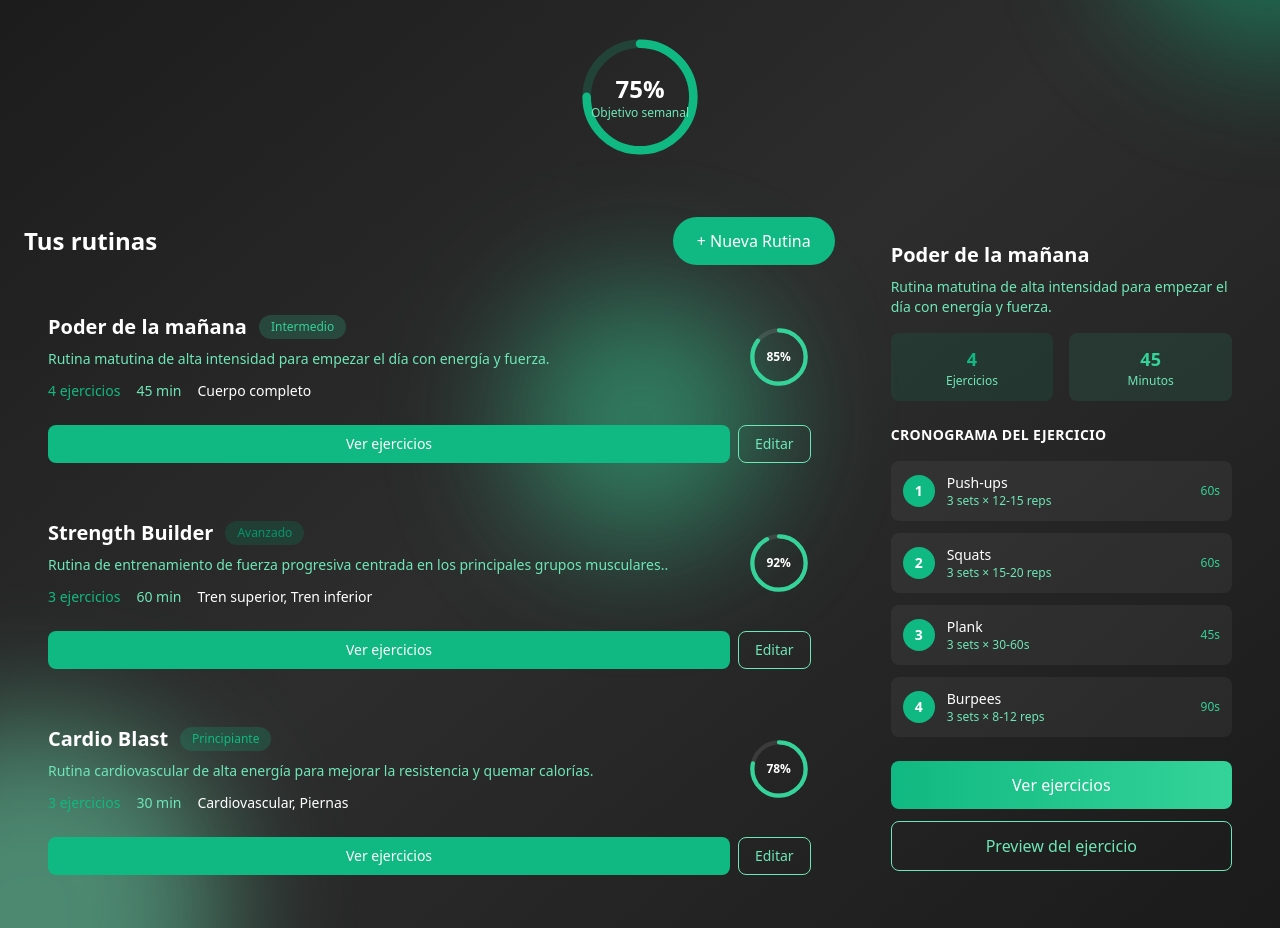
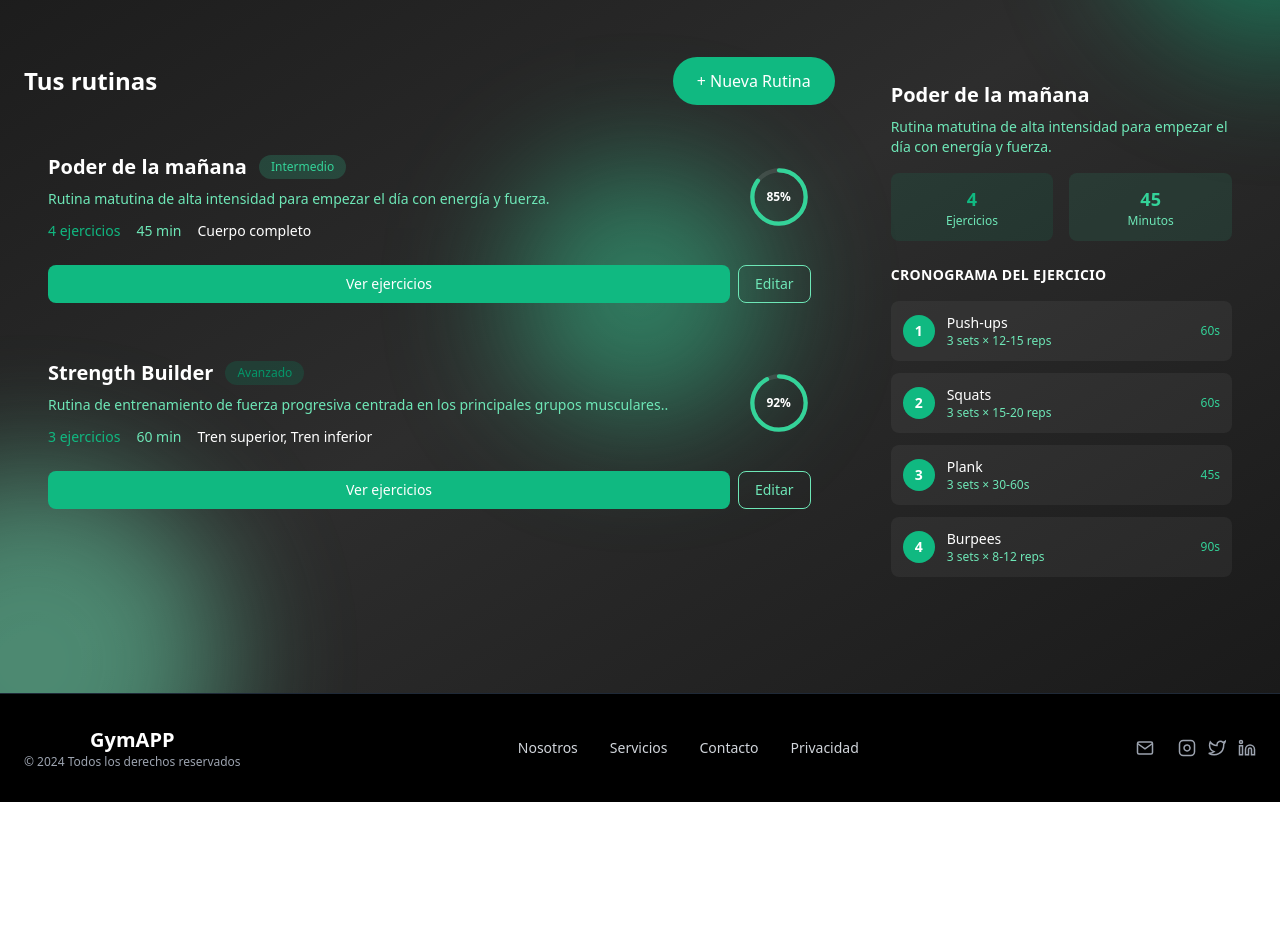
Before and after one commit to IgnacioBarraza/Angular-Gym, an Angular app: page /rutinas in a window 1280 px wide. Shown: the part 204-1132 px from the top of the page. After the commit the page ends 1006 px from the top, so only its background shows below. Built offline with nearby package versions, Linux system fonts and the light colour scheme.

Commit message:
feat: designs are simplified

```diff
--- a/src/app/pages/exercises/exercises.html
+++ b/src/app/pages/exercises/exercises.html
@@ -28,12 +28,6 @@
                                         <span class="px-3 py-1 rounded-full text-xs font-medium bg-gym-green bg-opacity-20 text-gym-green">
                                             Principiante
                                         </span>
-                                    <span class="px-3 py-1 rounded-full text-xs font-medium bg-gym-mint bg-opacity-20 text-gym-mint">
-                                        Sin Equipamiento
-                                    </span>
-                                </div>
-                                <div class="text-gym-green-light text-sm font-medium">
-                                3 series × 8-12 repeticiones
                                     </div>
                                 </div>
 
@@ -63,20 +57,10 @@
                                     </ul>
                                 </div>
 
-                        <!-- Botones de acción -->
-                            <div class="mt-6 flex gap-3">
-                                <button class="px-6 py-3 bg-gym-green hover:bg-gym-green-dark text-white font-medium rounded-lg transition-colors duration-200">
-                                Agregar a Rutina
-                                </button>
-                                <button class="px-6 py-3 border border-gym-mint text-gym-mint hover:bg-gym-mint hover:text-gym-dark font-medium rounded-lg transition-colors duration-200">
-                                Ver Tutorial
-                                </button>
-                            </div>
                         </div>
                     </div>
                 </div>
 
-        <!-- Aquí podrías añadir más tarjetas similares -->
         </div>
     </main>
 
--- a/src/app/pages/routines/routines.html
+++ b/src/app/pages/routines/routines.html
@@ -27,30 +27,6 @@
           <div class="glass-card p-4 text-center min-w-[100px]">
             <div class="text-2xl font-bold text-white">7</div>
             <div class="text-xs text-gym-mint uppercase tracking-wide">Racha del día</div>
-          </div>
-        </div>
-      </div>
-
-      <!-- Progress Ring -->
-      <div class="flex justify-center mb-8">
-        <div class="relative w-32 h-32">
-          <svg class="w-32 h-32 transform -rotate-90" viewBox="0 0 120 120">
-            <circle cx="60" cy="60" r="50" stroke="rgba(16, 185, 129, 0.2)" stroke-width="8" fill="none"></circle>
-            <circle
-              cx="60" cy="60" r="50"
-              stroke="#10B981"
-              stroke-width="8"
-              fill="none"
-              stroke-linecap="round"
-              style="stroke-dasharray: 314; stroke-dashoffset: 78.5;"
-              class="transition-all duration-1000 ease-out"
-            ></circle>
-          </svg>
-          <div class="absolute inset-0 flex items-center justify-center">
-            <div class="text-center">
-              <div class="text-2xl font-bold text-white">75%</div>
-              <div class="text-xs text-gym-mint">Objetivo semanal</div>
-            </div>
           </div>
         </div>
       </div>
@@ -170,54 +146,6 @@
             </div>
           </div>
 
-          <!-- Routine Card 3 -->
-          <div class="routine-card cursor-pointer transition-all duration-300">
-            <div class="flex items-center justify-between p-6">
-              <div class="flex-1">
-                <div class="flex items-center gap-3 mb-2">
-                  <h3 class="text-xl font-bold text-white">Cardio Blast</h3>
-                  <span class="px-3 py-1 rounded-full text-xs font-medium bg-gym-green bg-opacity-20 text-gym-green">
-                    Principiante
-                  </span>
-                </div>
-                <p class="text-gym-mint text-sm mb-3">Rutina cardiovascular de alta energía para mejorar la resistencia y quemar calorías.</p>
-                <div class="flex items-center gap-4 text-sm">
-                  <span class="text-gym-green">3 ejercicios</span>
-                  <span class="text-gym-mint">30 min</span>
-                  <span class="text-white">Cardiovascular, Piernas</span>
-                </div>
-              </div>
-
-              <!-- Progress Circle -->
-              <div class="relative w-16 h-16 ml-4">
-                <svg class="w-16 h-16 transform -rotate-90" viewBox="0 0 60 60">
-                  <circle cx="30" cy="30" r="25" stroke="rgba(255, 255, 255, 0.1)" stroke-width="4" fill="none"></circle>
-                  <circle
-                    cx="30" cy="30" r="25"
-                    stroke="#34D399"
-                    stroke-width="4"
-                    fill="none"
-                    stroke-linecap="round"
-                    style="stroke-dasharray: 157; stroke-dashoffset: 34.54;"
-                    class="transition-all duration-500"
-                  ></circle>
-                </svg>
-                <div class="absolute inset-0 flex items-center justify-center">
-                  <span class="text-xs font-bold text-white">78%</span>
-                </div>
-              </div>
-            </div>
-
-            <!-- Quick Actions -->
-            <div class="px-6 pb-4 flex gap-2">
-              <button class="flex-1 bg-gym-green hover:bg-gym-green-dark text-white py-2 px-4 rounded-lg text-sm font-medium transition-colors duration-200">
-                Ver ejercicios
-              </button>
-              <button class="px-4 py-2 border border-gym-mint text-gym-mint hover:bg-gym-mint hover:text-gym-dark rounded-lg text-sm font-medium transition-colors duration-200">
-                Editar
-              </button>
-            </div>
-          </div>
         </div>
       </div>
 
@@ -292,15 +220,6 @@
             </div>
           </div>
 
-          <!-- Action Buttons -->
-          <div class="mt-6 space-y-3">
-            <button class="w-full bg-gradient-to-r from-gym-green to-gym-green-light text-white py-3 px-4 rounded-lg font-medium hover:shadow-lg transition-all duration-300 hover:scale-105">
-              Ver ejercicios
-            </button>
-            <button class="w-full border border-gym-mint text-gym-mint hover:bg-gym-mint hover:text-gym-dark py-3 px-4 rounded-lg font-medium transition-colors duration-200">
-              Preview del ejercicio
-            </button>
-          </div>
         </div>
       </div>
     </div>
```
Lines whose indentation alone changed are shown as unchanged.
